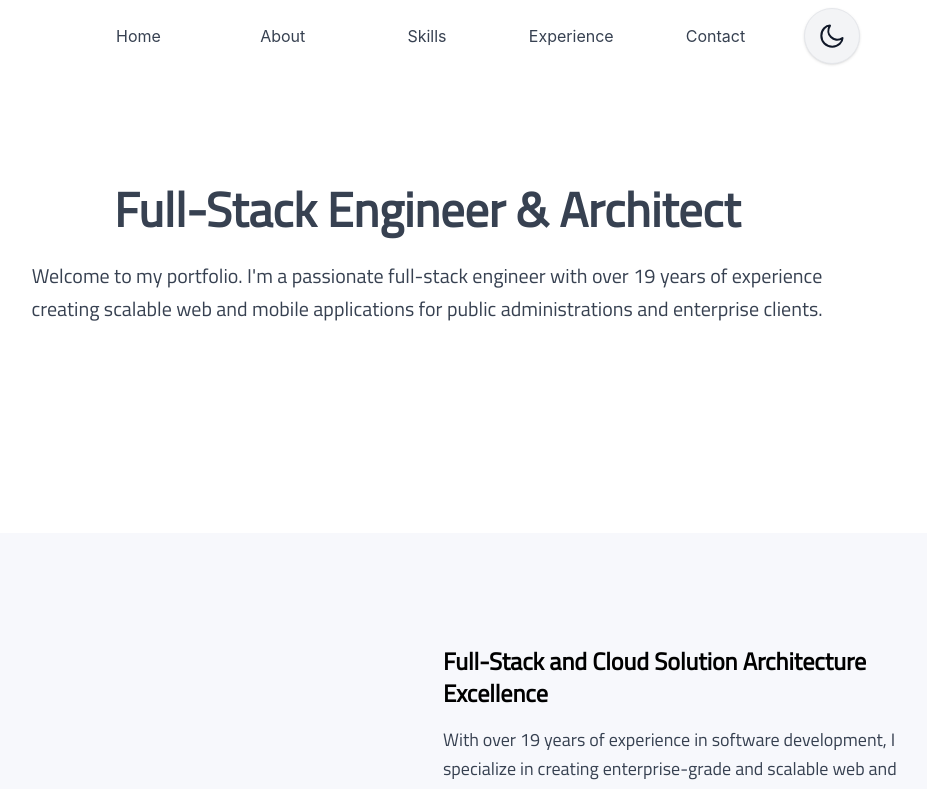
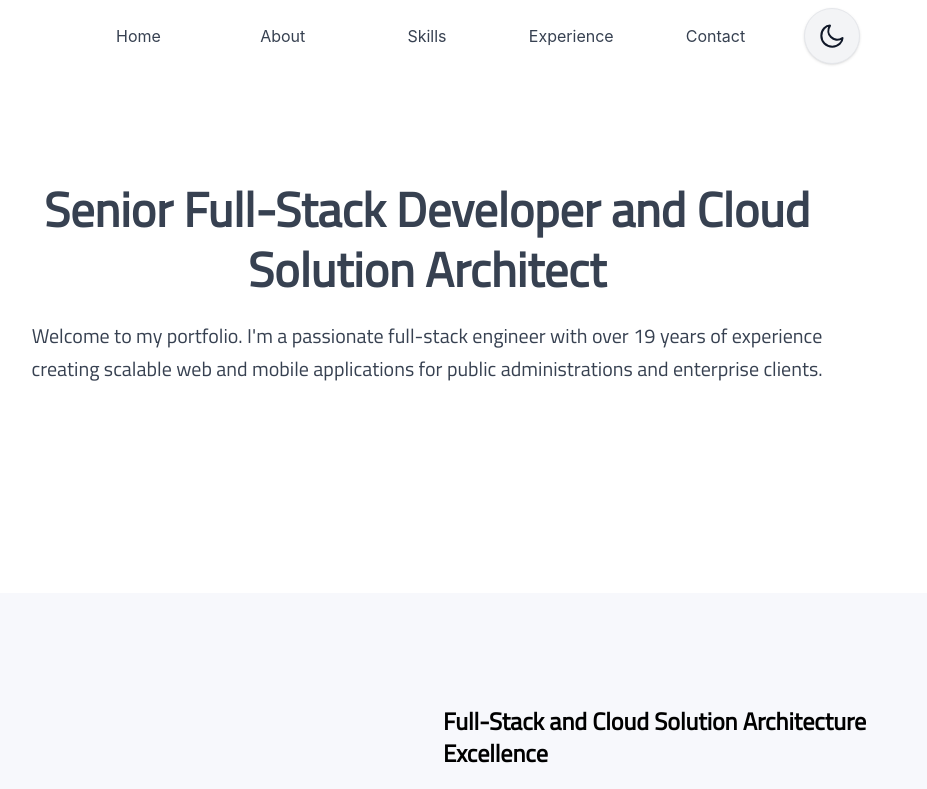
Before and after one commit to cretara/cretaradev-frontend-new, a Next.js app: page / in a window 1280 px wide. Shown: the top 789 px of the page, without its empty margins (213-1140 px from the left). Built offline with nearby package versions, Linux system fonts and the light colour scheme.

Commit message:
feat: update Body and Experience components with new role details and enhanced experience descriptions

```diff
--- a/components/Body/index.tsx
+++ b/components/Body/index.tsx
@@ -1,7 +1,6 @@
 import About from "@/components/About";
 import Skills from "@/components/Skills";
 import Experience from "@/components/Experience";
-import Contact from "@/components/Contact";
 
 const Body = () => {
   return (
@@ -18,7 +17,7 @@ const Body = () => {
                 data-wow-delay=".2s"
               >
                 <h1 className="mb-5 text-3xl font-bold leading-tight light:text-black dark:text-white sm:text-4xl sm:leading-tight md:text-5xl md:leading-tight">
-                  Full-Stack Engineer & Architect
+                  Senior Full-Stack Developer and Cloud Solution Architect
                 </h1>
                 <p className="mb-12 text-base font-medium leading-relaxed! text-gray-600 dark:text-white dark:opacity-90 sm:text-lg md:text-xl">
                   Welcome to my portfolio. I'm a passionate full-stack engineer
--- a/components/Experience/index.tsx
+++ b/components/Experience/index.tsx
@@ -3,19 +3,64 @@ import { Exp } from "@/types/exp";
 const Experience = () => {
   const experiences: Exp[] = [
     {
-      year: "2020 - Present",
-      title: "Senior Software Architect",
-      company: "Tech Solutions Inc.",
+      year: "Sept 2024 - Present",
+      title: "Senior Full-Stack Developer and Cloud Solution Architect",
+      company: "DXC Technology",
       description:
-        "Leading the design and implementation of scalable web applications for enterprise clients. Collaborating with cross-functional teams to define architecture and ensure best practices.",
-      technologies: ["Node.js", "React", "AWS", "Docker"],
+        "As a Full Stack Developer and Architect within BMW's New Car Evaluation (NCE) division, I have a critical role in designing, developing, testing, and maintaining end-to-end web applications in the AWS cloud environment that facilitate the assessment and evaluation of autonomous driving systems. This role combines technical expertise in both frontend and backend development with architectural leadership to deliver scalable, high-performance solutions. I'm working directly impacting BMW's ability to innovate and lead in the autonomous driving space, ensuring the delivery of safe, reliable, and cutting-edge vehicle technologies.",
+      technologies: ["Angular", "React", "AWS", "Kubernetes", "Docker", "Java", "Spring Boot", "Python", "PostgreSQL", "GitHub", "GitHub Actions", "MongoDB", "DynamoDB", "AWS"],
     },
     {
-      year: "2015 - 2020",
-      title: "Full-Stack Developer",
-      company: "Innovatech Ltd.",
-      description:    "Developed and maintained web applications for public administration clients. Worked closely with stakeholders to gather requirements and deliver high-quality solutions.",   technologies: ["Java", "Angular", "MySQL", "Azure"],  },
+      year: "Jun 2023 - Aug 2024",
+      title: "Senior Full-Stack Developer and Cloud Solution Architect",
+      company: "SCAI Tecno",
+      description: "Senior full stack engineer and architect in IT consulting services for medium-big enterprises in banking and vacancy management. I have been involved in the design and development of scalable web and mobile applications, cloud solutions, and microservices architectures, leveraging technologies such as Java, Spring Boot, Angular, React, SQL Server, Google Cloud Platform, Kubernetes, and Docker.",
+      technologies: ["Java", "Spring Boot", "Angular", "React", "C#", ".Net", "Ionic", "SQL Server", "Javascript", "Typescript", "Bootstrap", "Tailwind", "Google Cloud Platform", "Kubernetes", "Docker"],
+    },
+    {
+      year: "Jun 2019 - Jun 2023",
+      title: "Team Lead - Senior Full-Stack Developer and Cloud Solution Architect",
+      company: "LVIIIER - Frame S.r.l.",
+      description: "Team leader developer and technical department and responsible for design, analysis, implementation, and maintenance of the different applications related to the projects Pediatotem https://pediatotem.it/, GoMed https://gomed.it/ and Keymed https://pediatotem.it/home/keymed/",
+      technologies: ["Java", "Spring Boot", "Angular", "Ionic", "Java Android", "C#", "MySQL", "PostgreSQL", "Vaadin", "PHP", "Google Cloud Platform", "Kubernetes", "Docker"],
+    },
+    {
+      year: "Oct 2016 - Jun 2023",
+      title: "Team Lead - Senior Full-Stack Developer and Cloud Solution Architect",
+      company: "Engineering Ingegneria Informatica S.p.A.",
+      description: "Design and development of J2EE, Javascript and PHP medium-large business applications as a consultant for Engineering Ingegneria Informatica S.p.A., Marghera - Venice office (consultant on HT Servizi S.r.l.), on behalf of the Veneto Region",
+      technologies: ["Java", "Selenium", "TestLink", "Spring Boot", "Javascript", "JQuery UI", "Liferay", "C#", "Oracle DBMS", "PostgreSQL", "PHP", "Docker"],
+    },
+    {
+      year: "May 2016 - Dec 2016",
+      title: "Team Lead - Senior Full-Stack Developer and Cloud Solution Architect",
+      company: "ADSU Teramo",
+      description: "Day-to-day management of infrastructure and applications, uploading content, updates and news to be published on the company’s official website http://www.adsuteramo.it, and technical support for the company’s social media channels. In particular:Technical support and management of the “Bike2Study” project, approved by Board Resolution No. 33 of 19 July 2016. Creation, activation, and management of the ADSU Teramo Facebook profile, and management of the company’s official website http://www.adsuteramo.it. Development of a web design project for the company website by a webmaster/web designer specialising in digital communication, to be submitted to the company for approval",
+      technologies: ["Wordpress", "PHP", "MySQL", "Bootstrap", "jQuery"],
+    },
+    {
+      year: "Jul 2008 - Oct 2016",
+      title: "Junior to Senior Full stack developer",
+      company: "ARIT - Regione Abruzzo",
+      description: "Design, development, and monitoring of information systems for public administrations in the Abruzzo Region. My work covered the sectors of healthcare, e-government, agriculture, transport, the digitisation of administrative processes and documents, the Digital Administration Code, administrative transparency, and online service portals for citizens and businesses. My responsibilities included the design and implementation of information systems (covering the application, processing, and communication infrastructure required to support them), installation and commissioning, user training, and first- and second-level maintenance and support.",
+      technologies: ["Java", "Liferay", "JBoss", "Tomcat", "MySQL", "PostgreSQL", "Oracle", "PHP", "Symfony", "Joomla", "Drupal", "Wordpress", "Alfresco", "Javascript", "jQuery", "Bootstrap", "Networking admin", "Linux admin"],
+    },
+    {
+      year: "Oct 2007 - Dec 2007",
+      title: "Junior to Senior Full stack developer consultant",
+      company: "BIC Western",
+      description: "Designer and developer of portlets for the Italian localization of the e-democracy portal developed as part of the WDCNET project (Digital Citizenship Developed on Wireless Networks in Geographically Isolated Areas, funded by the P.I.C. INTERREG III B programme - Code A.1.204)",
+      technologies: ["Java", "Java enterprise", "Liferay", "Javascript", "Bootstrap", "MySQL"],
+    },
+    {
+      year: "Jun 2007 - Jul 2007",
+      title: "External commissioneer state exam A.S. 2006/2007",
+      company: "Istituto Professionale “A. Pagliaccetti”, Giulianova (Italia)",
+      description: "External member of the A-level examination board for the subjects of Electronics and Electrical Engineering",
+      technologies: [],
+    },
   ];
+
   return (
     <section id="experience" className="py-16 md:py-20 lg:py-28">
       <div className="container">
```
